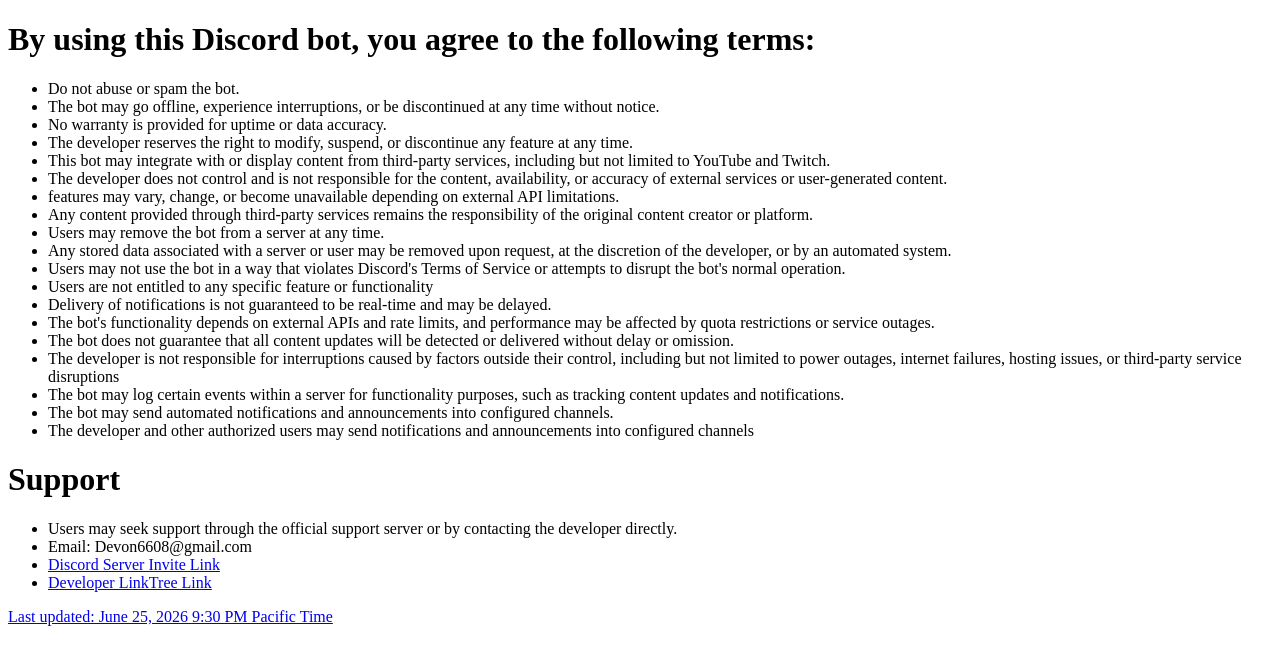
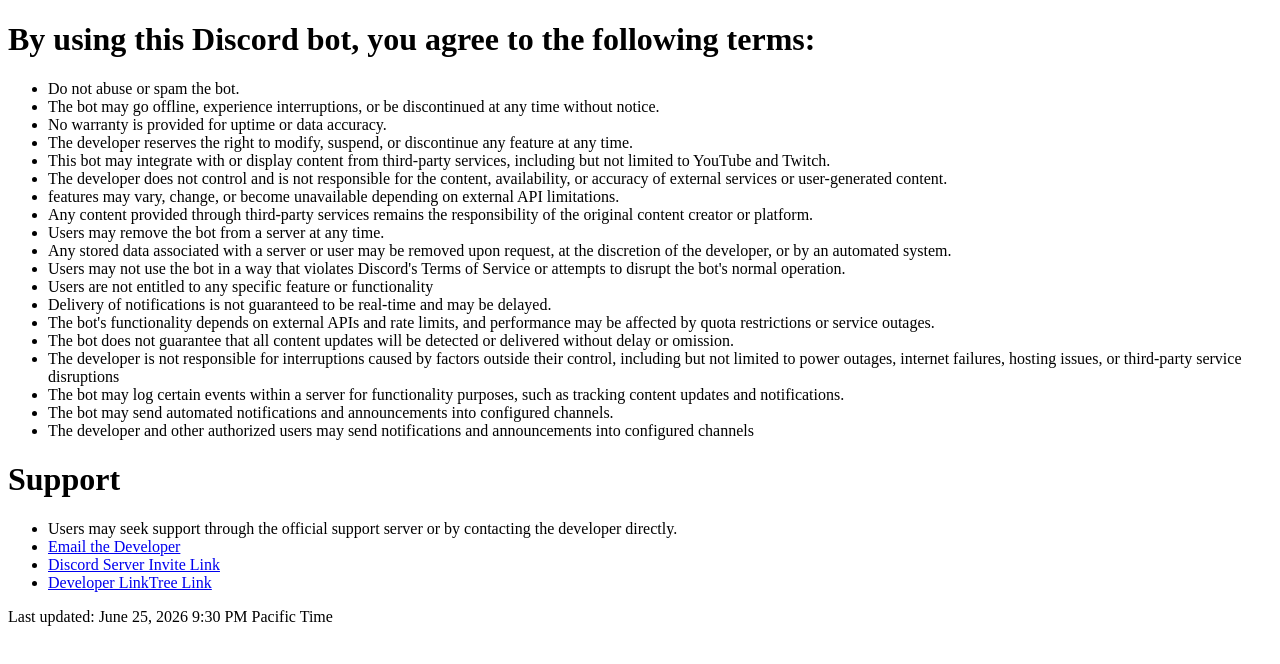
Before and after one commit to DevonFG/Bargaz-Bot, a website: page docs/tos.html in a window 1280 px wide. Drawn offline with Linux system fonts and the light colour scheme.

Commit message:
Update contact method for developer support

```diff
--- a/docs/tos.html
+++ b/docs/tos.html
@@ -29,9 +29,9 @@
     <h1>Support</h1>
     <ul>
       <li>Users may seek support through the official support server or by contacting the developer directly.</li>
-      <li>Email: Devon6608@gmail.com</li>
+      <li><a href="mailto:devon6608@gmail.com">Email the Developer</a></li>
       <li><a href="https://tr.ee/9NQEPSaK6B">Discord Server Invite Link</a></li>
-      <li><a href="https://linktr.ee/randomwolf08">Developer LinkTree Link</li>
+      <li><a href="https://linktr.ee/randomwolf08">Developer LinkTree Link</a></li>
     </ul>
     <p>Last updated: June 25, 2026 9:30 PM Pacific Time</p>
   </body>
```
